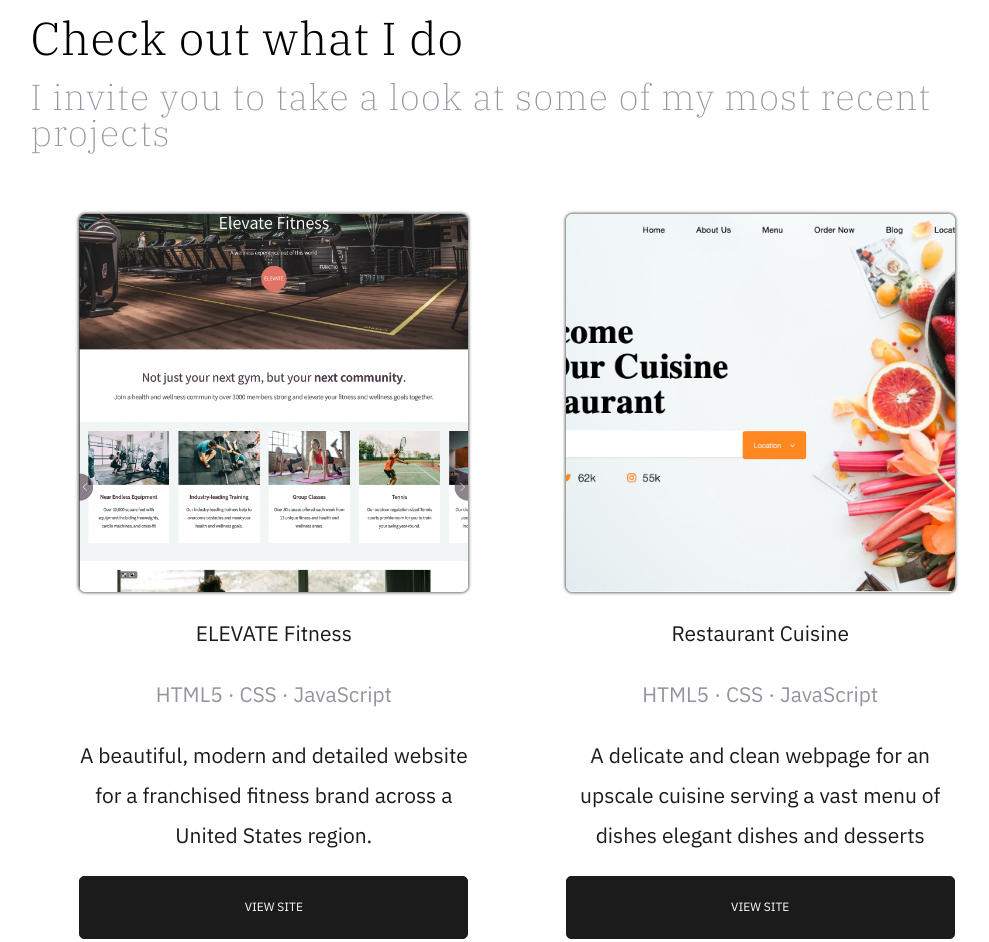
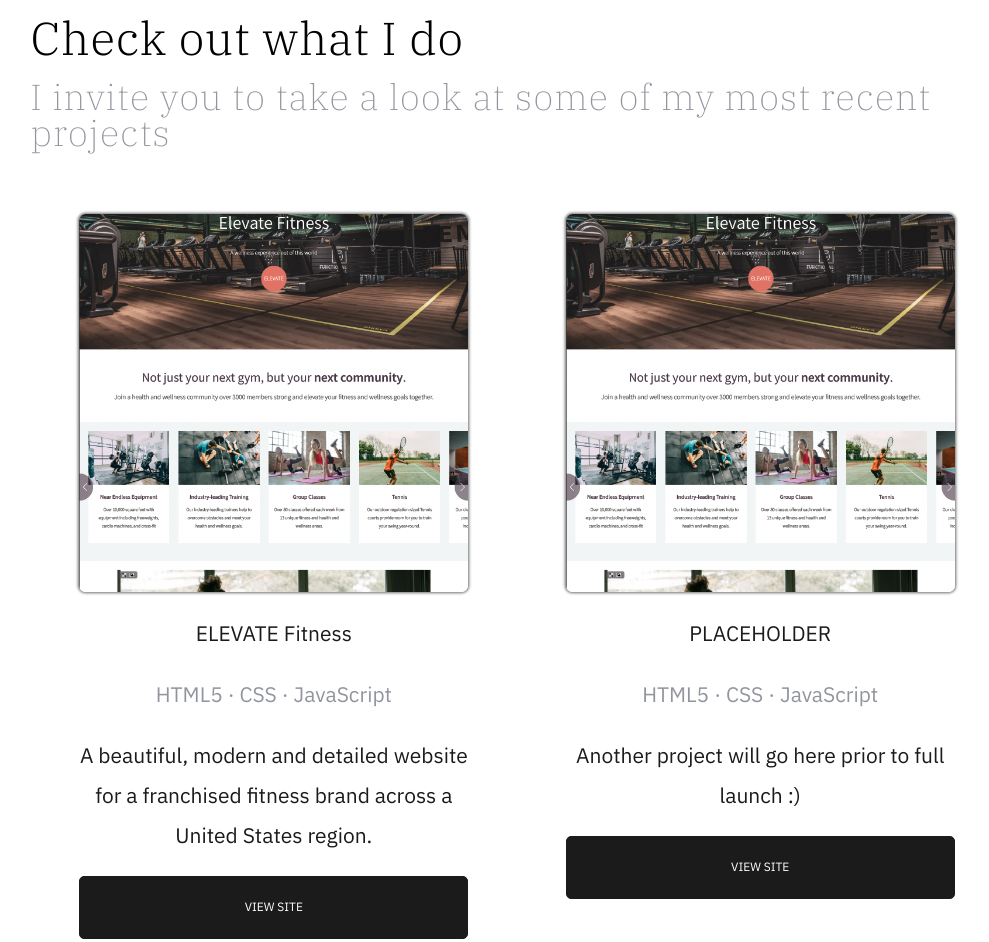
Before and after one commit to errobicheau/portfolioSite, a plain HTML site: page portfolio.html in a window 1280 px wide. Shown: the part 2882-3824 px from the top of the page, without its empty margins (123-1112 px from the left). Drawn offline with Linux system fonts and the light colour scheme.

Commit message:
Modification of demo projects
Suspended demo project links until full launch

```diff
--- a/portfolio.html
+++ b/portfolio.html
@@ -89,10 +89,10 @@
             <button class="buttonReg" onclick="window.location.href='https:/\/erelevate.netlify.app'">VIEW SITE</button>
         </div>
         <div class="projectsFloat projectText projectPara col-1-3 portfolioProject">
-            <img src="assets/images/restaurantCuisine.png" alt="project2">
-            <span>Restaurant Cuisine</span>
+            <img src="assets/images/EF Demo Site 25.png" alt="project2">
+            <span>PLACEHOLDER</span>
             <span class="subtext">HTML5 · CSS · JavaScript</span>
-            <p>A delicate and clean webpage for an upscale cuisine serving a vast menu of dishes elegant dishes and desserts</p>
+            <p>Another project will go here prior to full launch :)</p>
             <button class="buttonReg" onclick="window.location.href='https:/\/errestaurant.netlify.app/'">VIEW SITE</button>
         </div>
         <div class="projectsFloat projectText projectPara col-1-3 portfolioProject">
```
Also changed, not shown: home.html (+2 -2 lines).
